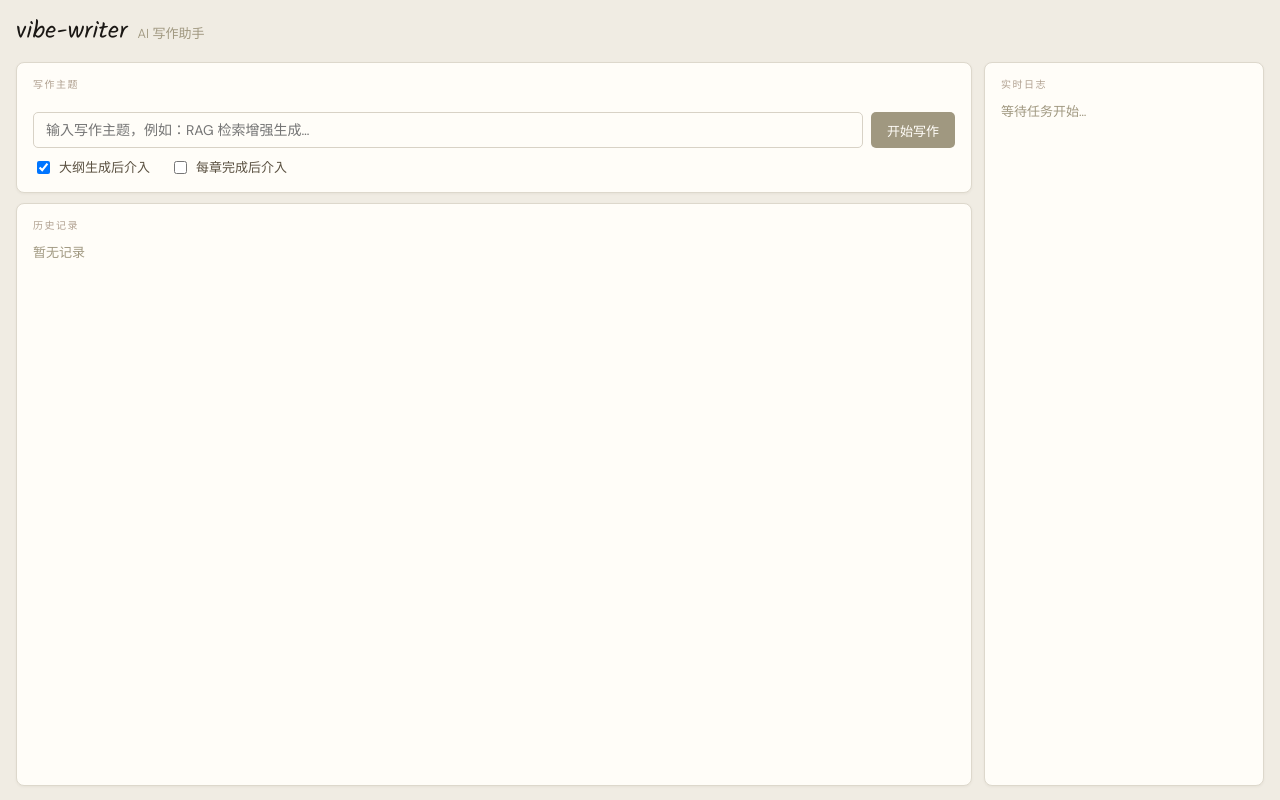
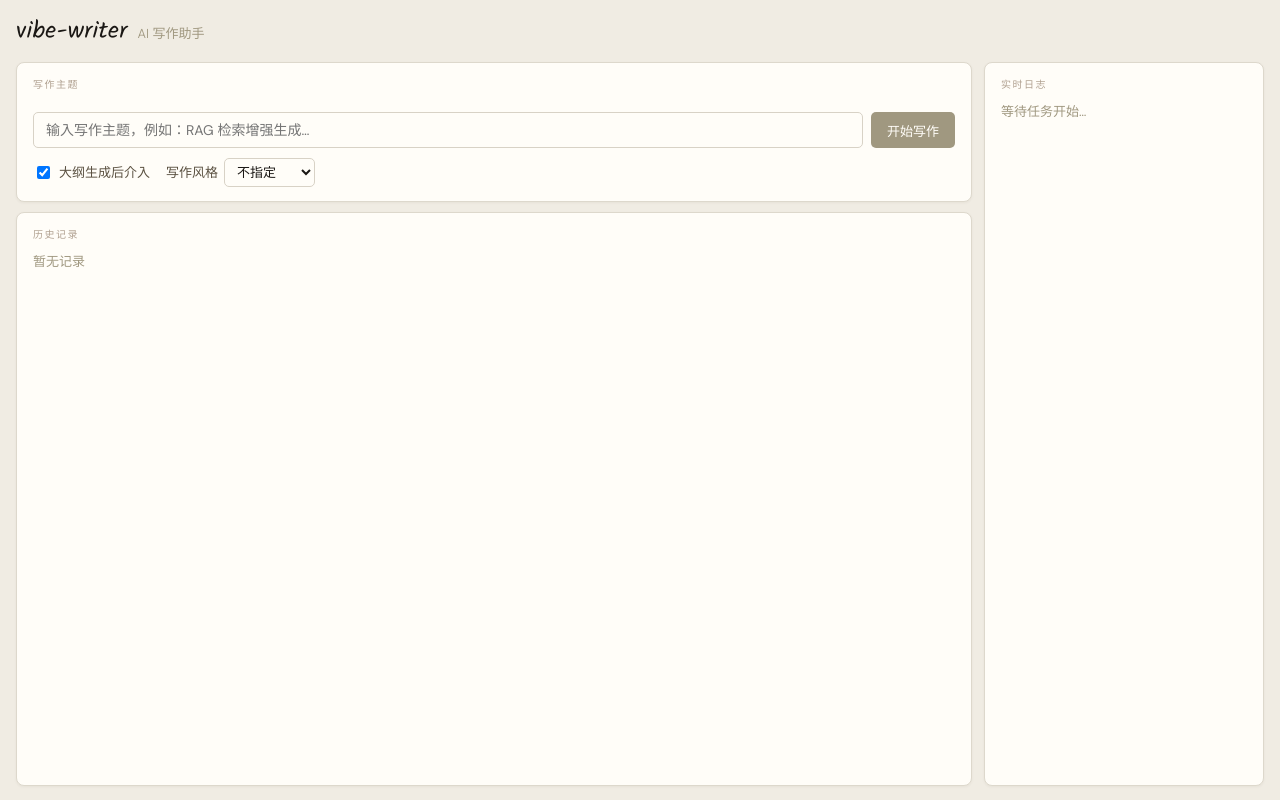
Before and after one commit to 404ll/vibe-writer, a React (Vite) app in the folder frontend/: page / in a window 1280 px wide. Built offline with nearby package versions, Linux system fonts and the light colour scheme.

Commit message:
feat: writing style selector in InputPanel, pass style to backend

```diff
--- a/frontend/src/App.tsx
+++ b/frontend/src/App.tsx
@@ -95,11 +95,11 @@ export default function App() {
 
   useJobStream(job?.jobId ?? null, handleEvent)
 
-  async function handleSubmit(topic: string, intervention: InterventionConfig) {
+  async function handleSubmit(topic: string, intervention: InterventionConfig, style: string) {
     const res = await fetch(`${API_BASE}/jobs`, {
       method: 'POST',
       headers: { 'Content-Type': 'application/json' },
-      body: JSON.stringify({ topic, intervention }),
+      body: JSON.stringify({ topic, intervention, style }),
     })
     const { job_id } = await res.json()
     setLastTopic(topic)
--- a/frontend/src/components/InputPanel.tsx
+++ b/frontend/src/components/InputPanel.tsx
@@ -1,19 +1,24 @@
 import { useState } from 'react'
 import type { InterventionConfig } from '../types'
 
+const PRESET_STYLES = ['技术博客', '科普', '教程', '自定义'] as const
+type PresetStyle = typeof PRESET_STYLES[number] | ''
+
 interface Props {
-  onSubmit: (topic: string, intervention: InterventionConfig) => void
+  onSubmit: (topic: string, intervention: InterventionConfig, style: string) => void
   disabled: boolean
 }
 
 export function InputPanel({ onSubmit, disabled }: Props) {
   const [topic, setTopic] = useState('')
   const [onOutline, setOnOutline] = useState(true)
-  const [onChapter, setOnChapter] = useState(false)
+  const [selectedStyle, setSelectedStyle] = useState<PresetStyle>('')
+  const [customStyle, setCustomStyle] = useState('')
 
   function handleSubmit() {
     if (!topic.trim()) return
-    onSubmit(topic, { on_outline: onOutline, on_chapter: onChapter })
+    const style = selectedStyle === '自定义' ? customStyle.trim() : selectedStyle
+    onSubmit(topic, { on_outline: onOutline }, style)
   }
 
   return (
@@ -54,7 +59,9 @@ export function InputPanel({ onSubmit, disabled }: Props) {
           开始写作
         </button>
       </div>
-      <div style={{ display: 'flex', gap: '20px' }}>
+
+      {/* 介入配置 + 风格选择 */}
+      <div style={{ display: 'flex', gap: '16px', alignItems: 'center', flexWrap: 'wrap' }}>
         <label style={{ display: 'flex', alignItems: 'center', gap: '6px', fontSize: '13px', color: 'var(--text)', cursor: 'pointer' }}>
           <input
             type="checkbox"
@@ -64,16 +71,54 @@ export function InputPanel({ onSubmit, disabled }: Props) {
           />
           大纲生成后介入
         </label>
-        <label style={{ display: 'flex', alignItems: 'center', gap: '6px', fontSize: '13px', color: 'var(--text)', cursor: 'pointer' }}>
-          <input
-            type="checkbox"
-            checked={onChapter}
-            onChange={(e) => setOnChapter(e.target.checked)}
+
+        <div style={{ display: 'flex', alignItems: 'center', gap: '6px' }}>
+          <label htmlFor="style-select" style={{ fontSize: '13px', color: 'var(--text)', whiteSpace: 'nowrap' }}>
+            写作风格
+          </label>
+          <select
+            id="style-select"
+            value={selectedStyle}
+            onChange={(e) => setSelectedStyle(e.target.value as PresetStyle)}
             disabled={disabled}
-          />
-          每章完成后介入
-        </label>
+            style={{
+              padding: '4px 8px',
+              border: '1px solid var(--border-input)',
+              borderRadius: '5px',
+              fontSize: '13px',
+              color: 'var(--text-h)',
+              background: disabled ? 'var(--input-bg)' : 'var(--card-bg)',
+              fontFamily: 'var(--sans)',
+              cursor: disabled ? 'not-allowed' : 'pointer',
+            }}
+          >
+            <option value="">不指定</option>
+            {PRESET_STYLES.map((s) => (
+              <option key={s} value={s}>{s}</option>
+            ))}
+          </select>
+        </div>
       </div>
+
+      {/* 自定义风格输入框 */}
+      {selectedStyle === '自定义' && (
+        <input
+          type="text"
+          placeholder="描述你想要的写作风格，例如：幽默风趣，多用类比…"
+          value={customStyle}
+          onChange={(e) => setCustomStyle(e.target.value)}
+          disabled={disabled}
+          style={{
+            padding: '7px 12px',
+            border: '1px solid var(--border-input)',
+            borderRadius: '5px',
+            fontSize: '13px',
+            color: 'var(--text-h)',
+            background: disabled ? 'var(--input-bg)' : 'var(--card-bg)',
+            fontFamily: 'var(--sans)',
+          }}
+        />
+      )}
     </div>
   )
 }
```
